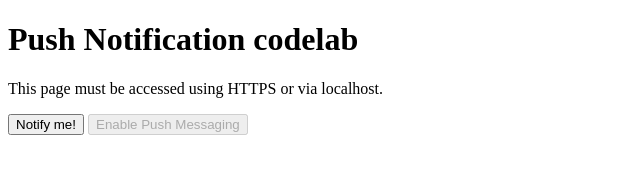
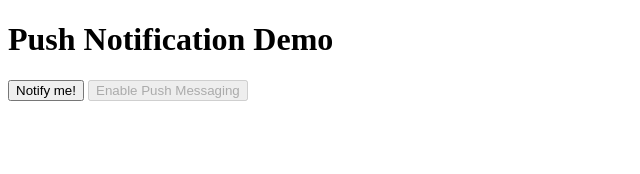
Before and after one commit to himsajjan/push-notification-sample, a website: page index.html in a window 1280 px wide. Shown: the whole page, without its empty margins (0-640 px from the left). Drawn offline with Linux system fonts and the light colour scheme.

Commit message:
proper header

```diff
--- a/index.html
+++ b/index.html
@@ -29,8 +29,7 @@ limitations under the License.
 
 <body>
 
-  <h1>Push Notification codelab</h1>
-  <p>This page must be accessed using HTTPS or via localhost.</p>
+  <h1>Push Notification Demo</h1>
   <button class="js-notify-btn">Notify me!</button>
   <button disabled class="js-push-btn">Enable Push Messaging</button><br><br>
   <section class="js-sub-endpoint" style="display:none;width:80%">
```
